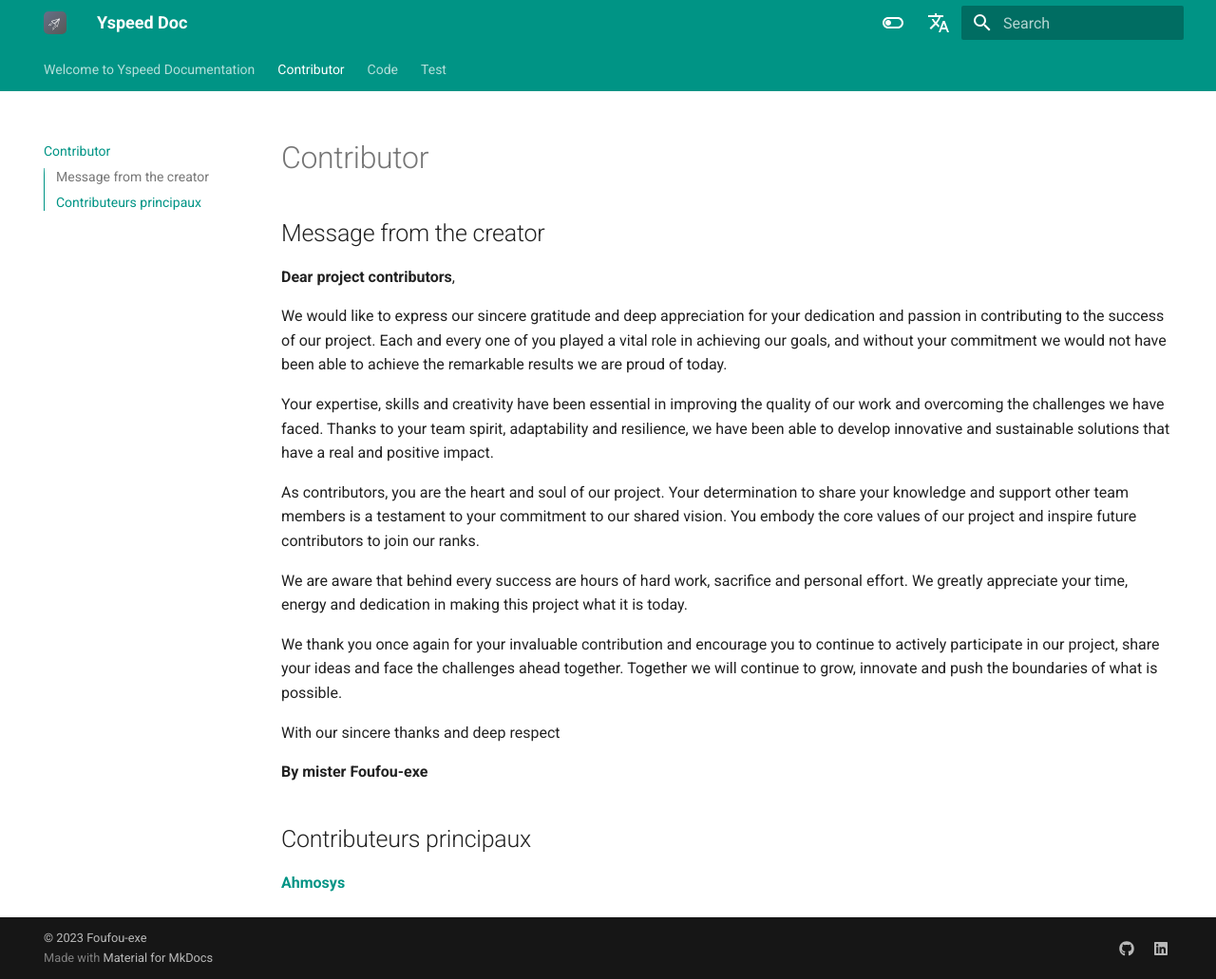
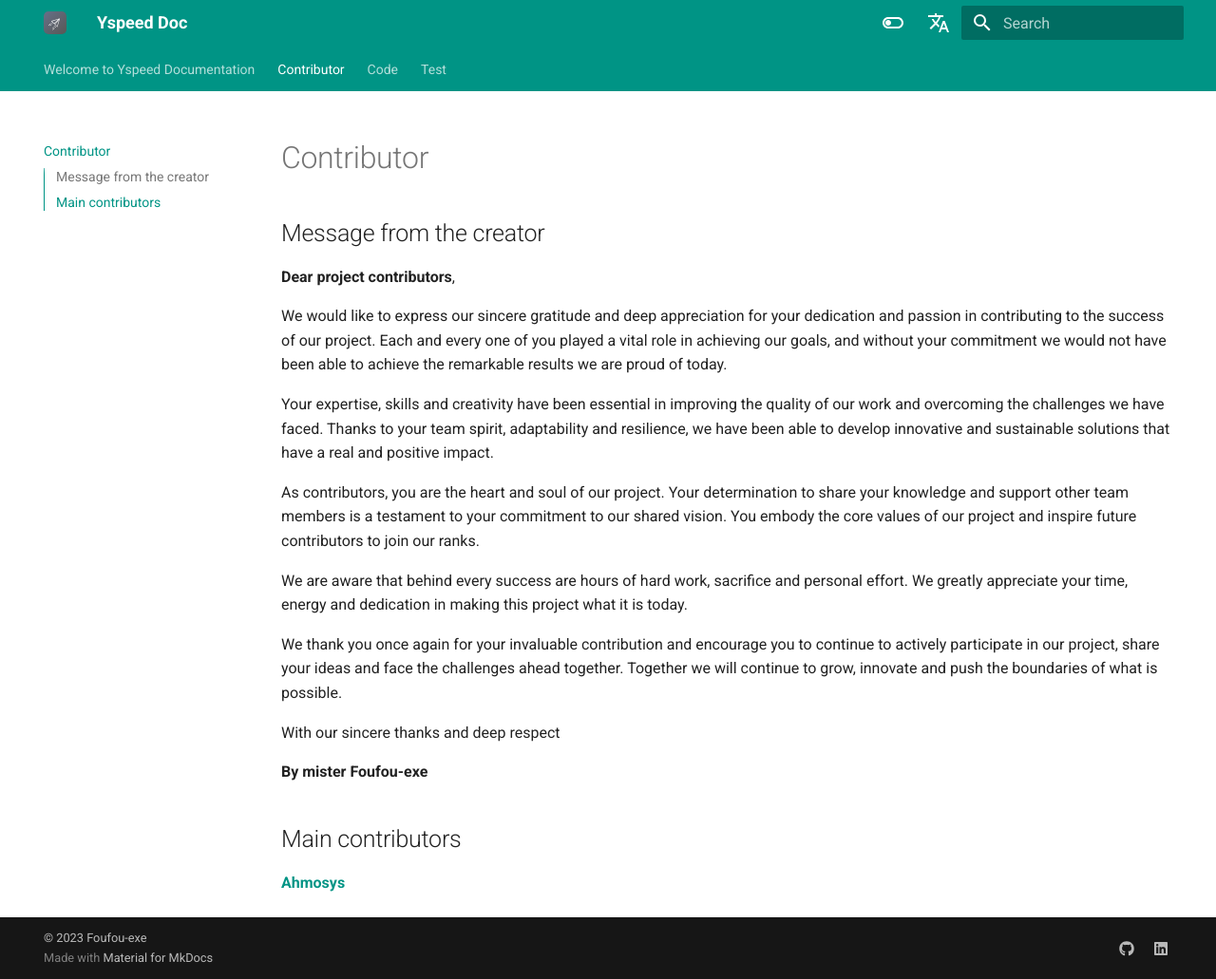
Before and after one commit to Foufou-exe/Yspeed, an MkDocs documentation site: the page built from docs/contributor.md, in a window 1280 px wide and 1031 px high. Shown: the whole window at 95% size. Built offline with MkDocs 1.6.1 and Material for MkDocs 9.7.7, drawn with Linux system fonts in a browser that asks for light colours; comment, search, counter and statistics services are not loaded.

Commit message:
🐛 FIX:  DOC

```diff
--- a/docs/contributor.md
+++ b/docs/contributor.md
@@ -19,7 +19,7 @@ With our sincere thanks and deep respect
 
 __By mister Foufou-exe__
 
-## Contributeurs principaux
+## Main contributors
 
 
 [__Ahmosys__](https://github.com/Ahmosys)
```
Also changed, not shown: site/contributor.html, site/search/search_index.js, site/search/search_index.json, 1 other file.
